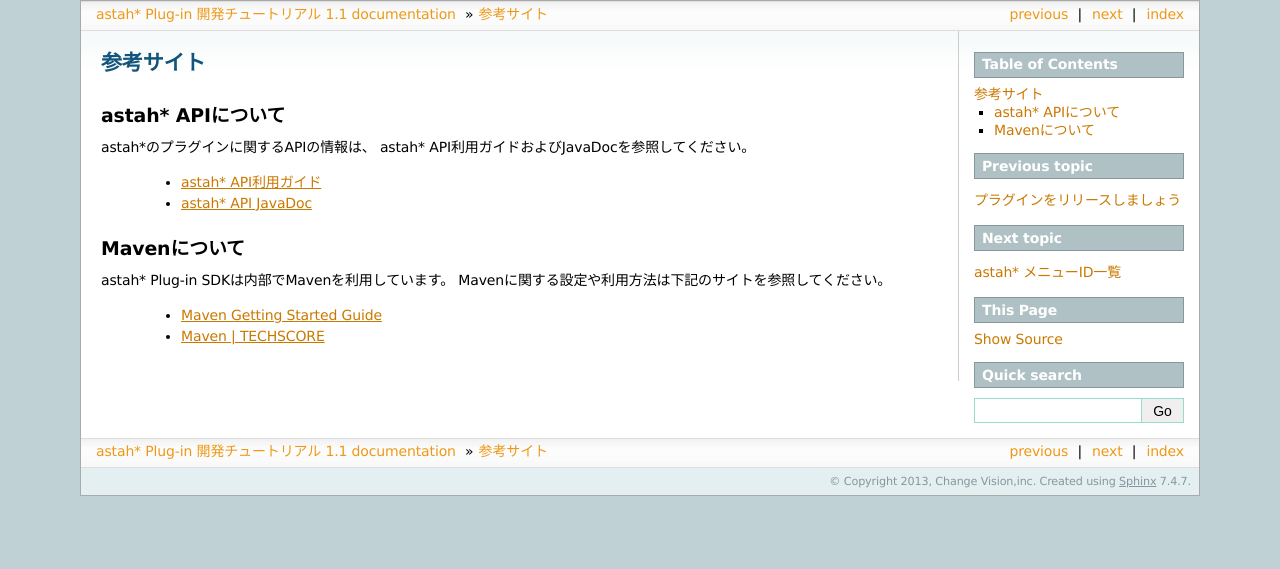
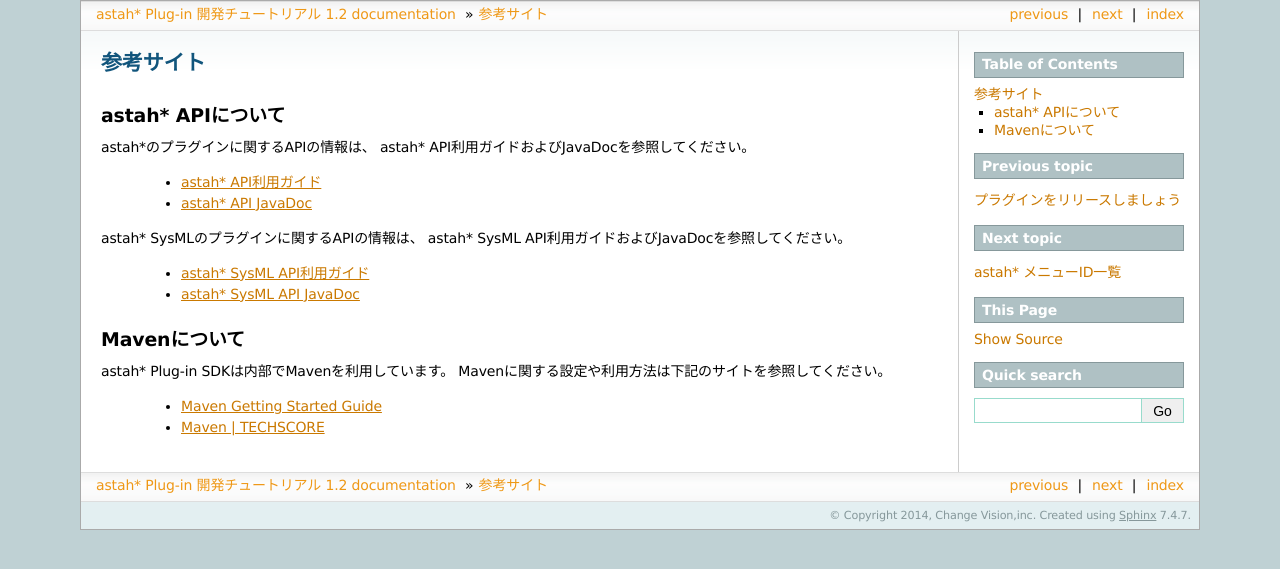
Before and after one commit to ChangeVision/astah-plugin-tutorial-ja, a Sphinx documentation site: the page built from source/apilist.rst, in a window 1280 px wide. Shown: the top 569 px of the page. Built offline with Sphinx 7.4.7, drawn with Linux system fonts in a browser that asks for light colours.

Commit message:
Sysmlの部分を追加しました。

```diff
--- a/source/apilist.rst
+++ b/source/apilist.rst
@@ -10,6 +10,12 @@
  * `astah* API利用ガイド <http://members.change-vision.com/javadoc/astah-api/latest/api/ja/doc/index.html>`_
  * `astah* API JavaDoc <http://members.change-vision.com/javadoc/astah-api/latest/api/ja/doc/javadoc/index.html>`_
 
+astah* SysMLのプラグインに関するAPIの情報は、
+astah* SysML API利用ガイドおよびJavaDocを参照してください。
+
+ * `astah* SysML API利用ガイド <http://astah.change-vision.com/ja/feature/astah-sysml-api-user-guide.html>`_
+ * `astah* SysML API JavaDoc <http://members.change-vision.com/javadoc/astah-sysml-api/1.1/api/ja/doc/javadoc/index.html>`_
+
 Mavenについて
 -------------------------------------------------------
 astah* Plug-in SDKは内部でMavenを利用しています。
--- a/source/appendixB.rst
+++ b/source/appendixB.rst
@@ -7,6 +7,7 @@
 ======================================= ============================================
 asdk                                    バージョンを表示
 astah-generate-project                  プラグインプロジェクトを生成
+astah-sysml-generate-project            astah* SysMLプラグインプロジェクトを生成
 astah-launch                            プラグインファイルを読み込んでastah*を起動
 astah-debug                             デバッグ用44000ポートを開いて起動
 ======================================= ============================================
--- a/source/conf.py
+++ b/source/conf.py
@@ -42,7 +42,7 @@
 
 # General information about the project.
 project = u'astah* Plug-in 開発チュートリアル'
-copyright = u'2013, Change Vision,inc'
+copyright = u'2014, Change Vision,inc'
 
 # The version info for the project you're documenting, acts as replacement for
 # |version| and |release|, also used in various other places throughout the
@@ -51,7 +51,7 @@
 # The short X.Y version.
 version = '1.1'
 # The full version, including alpha/beta/rc tags.
-release = '1.1'
+release = '1.2'
 
 # The language for content autogenerated by Sphinx. Refer to documentation
 # for a list of supported languages.
--- a/source/helloworld.rst
+++ b/source/helloworld.rst
@@ -9,6 +9,10 @@
 まず、プラグインプロジェクトを新規作成します。プラグインプロジェクトを作成したいディレクトリへ移動し、次のコマンドを入力しましょう。 ::
 
  > astah-generate-project
+
+astah* SysMLのプラグインプロジェクトを新規作成するには、次のコマンドを入力しましょう。 ::
+
+ > astah-sysml-generate-project
 
 続いてgroupId、artifactId、version、パッケージを指定してください。
 
--- a/source/index.rst
+++ b/source/index.rst
@@ -18,7 +18,7 @@
 ==================== ===================================
 OS                    Windows7,Ubuntu Linux 11.10
 Java                  Oracle JDK 7
-astah*                6.6(Professional, UML, Community)
+astah*                6.8(Professional, UML, Community),1.1(SysML)
 Eclipse               3.7.1
 IntelliJ IDEA         11.1
 ==================== ===================================
```
Also changed, not shown: source/releaseplugin.rst (+6 -5 lines).
